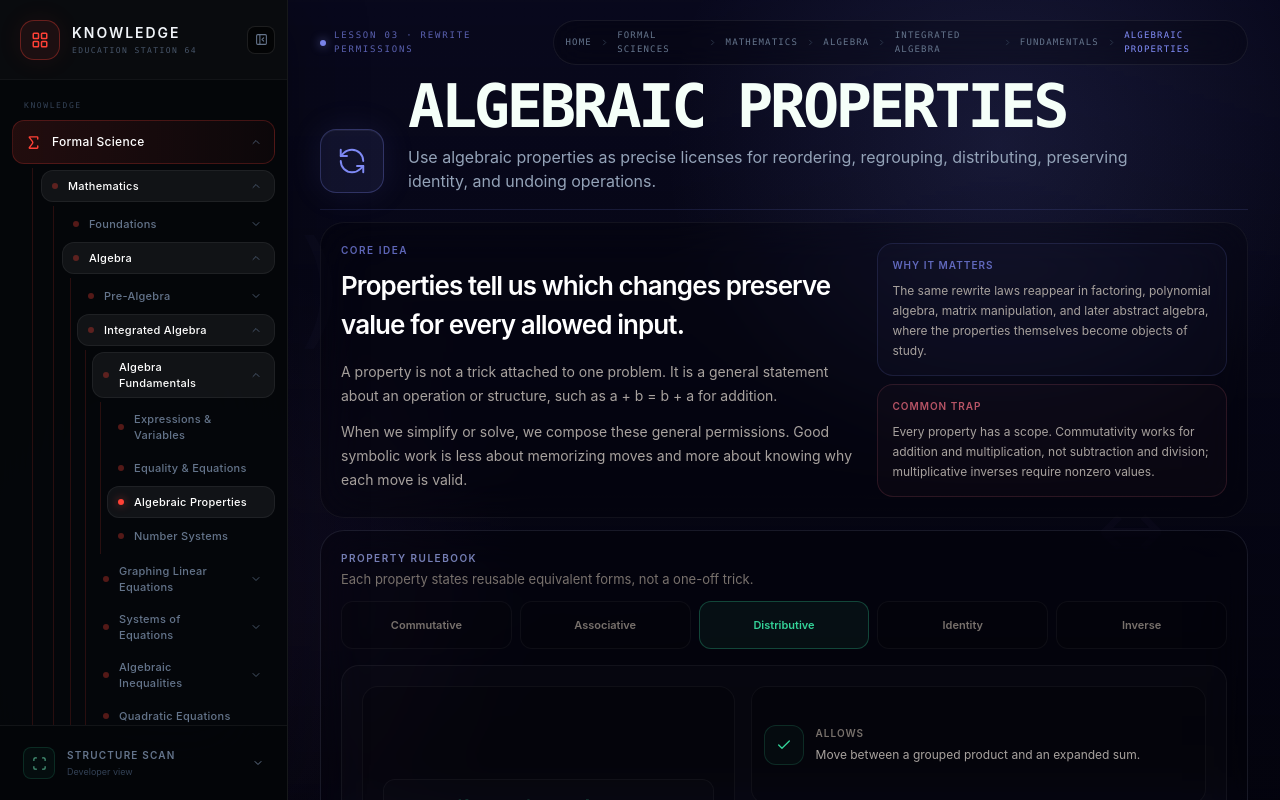
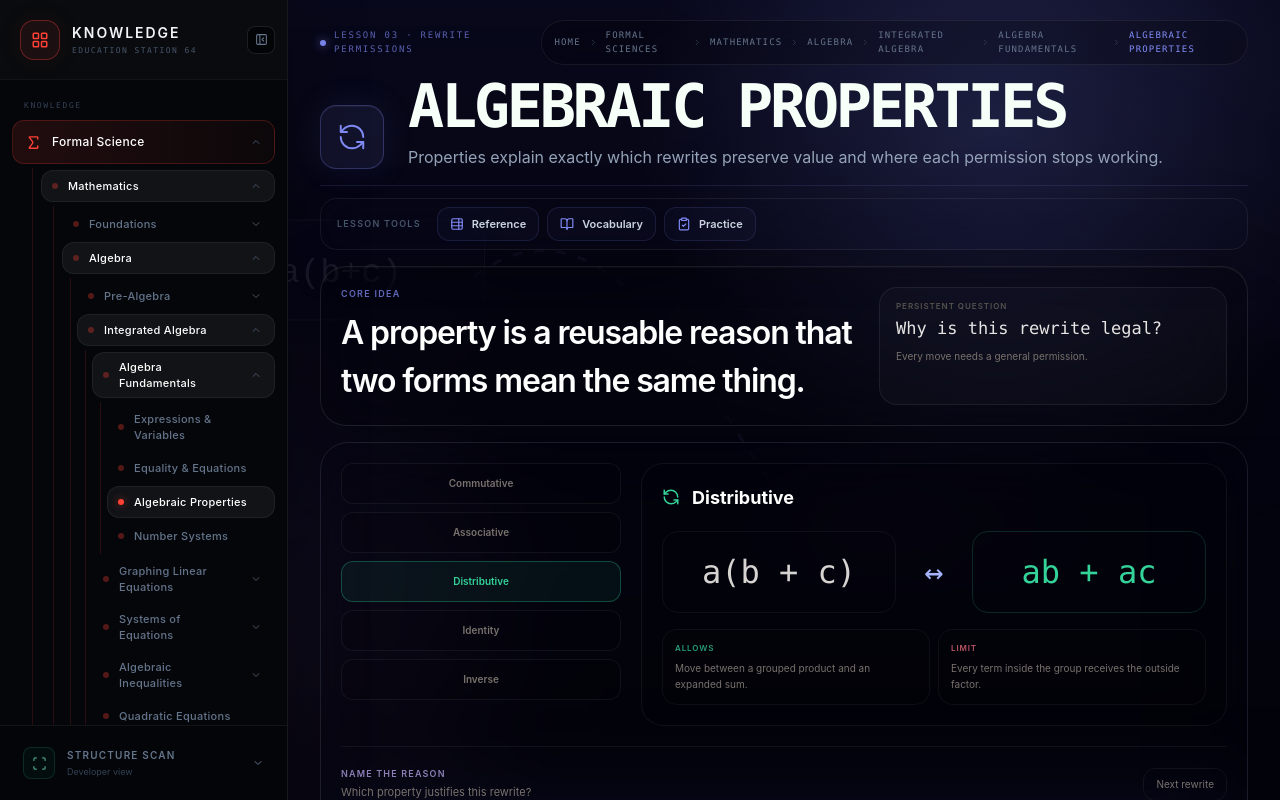
Before and after one commit to nickf723/ed-dev, a Next.js app: page /formal-science/mathematics/algebra/elementary-algebra/fundamentals/algebraic-properties in a window 1280 px wide. Shown: the top 800 px of the page. Built offline with nearby package versions, Linux system fonts and the light colour scheme.

Commit message:
Route Algebraic Properties through curriculum context

```diff
--- /dev/null
+++ b/app/formal-science/mathematics/algebra/elementary-algebra/fundamentals/algebraic-properties/page.tsx
@@ -0,0 +1,19 @@
+import FundamentalsLessonExperience from "../_components/FundamentalsLessonExperience";
+import { requireCurriculumPageContext } from "@/lib/curriculum/page-context";
+
+const NODE_ID = "formal.mathematics.algebra.elementary-algebra.fundamentals.algebraic-properties";
+
+export default function AlgebraicPropertiesPage() {
+  const context = requireCurriculumPageContext(NODE_ID);
+  if (context.pageKind !== "lesson") throw new Error("Algebraic Properties must be a lesson.");
+
+  return (
+    <FundamentalsLessonExperience
+      lesson="algebraic-properties"
+      breadcrumbs={context.breadcrumbs}
+      previous={context.previousActiveSibling ? { label: context.previousActiveSibling.label, href: context.previousActiveSibling.href } : undefined}
+      next={context.nextActiveSibling ? { label: context.nextActiveSibling.label, href: context.nextActiveSibling.href } : undefined}
+      unitHref={context.parent?.href ?? "/formal-science/mathematics/algebra/elementary-algebra/fundamentals"}
+    />
+  );
+}
```
